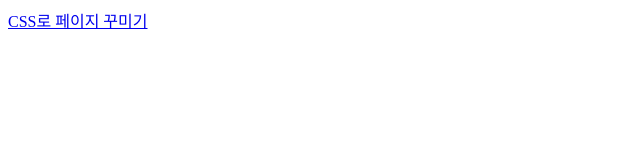
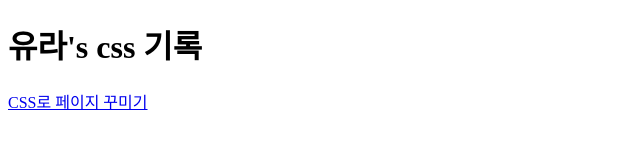
Before and after one commit to yurajj/study_publishings, a plain HTML site: page docs/index.html in a window 1280 px wide. Shown: the whole page, without its empty margins (0-640 px from the left). Drawn offline with Linux system fonts and the light colour scheme.

Commit message:
Update index.html

```diff
--- a/docs/index.html
+++ b/docs/index.html
@@ -7,6 +7,7 @@
     <title>Document</title>
 </head>
 <body>
+    <h1> 유라's css 기록 </h1>
     <div> <A href = "http://192.168.0.35:5500/docs/CSSs/cases/beginner_html_site_styled.html" >CSS로 페이지 꾸미기</A> </div>
     <div>
 
```
